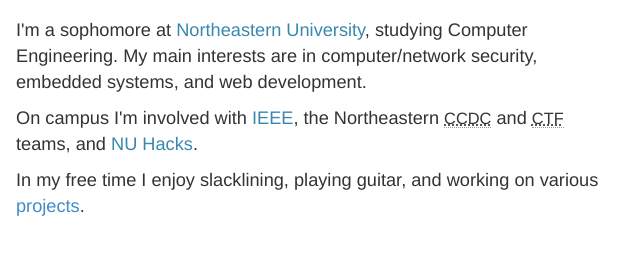
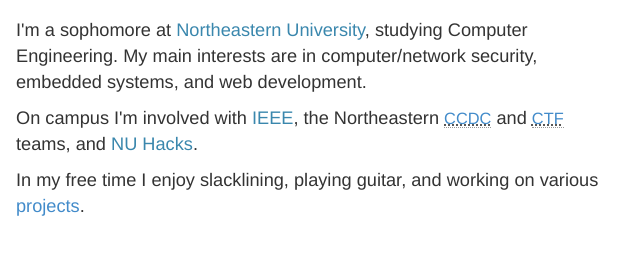
Before and after one commit to markmossberg/mark.mn, a plain HTML site: page index.html in a window 1280 px wide. Shown: the part 178-432 px from the top of the page, 169-798 px from the left. Drawn offline with Linux system fonts and the light colour scheme; files whose address does not match are found by name.

Commit message:
add links for ccdc and ctf

```diff
--- a/index.html
+++ b/index.html
@@ -63,8 +63,8 @@
                             <!-- didn't do too much with crew this semester :/ -->
                             <!-- the <a class="text-info" href="http://crew.ccs.neu.edu" target="_blank">Undergraduate Experimental Systems Group</a> (Crew), -->
                             the Northeastern
-                            <abbr title="Collegiate Cyber Defense Competition" class="initialism">CCDC</abbr> and
-                            <abbr title="Capture the Flag" class="initialism">CTF</abbr> teams,
+                            <abbr title="Collegiate Cyber Defense Competition" class="initialism"><a href="http://www.nationalccdc.org/" target="_blank">CCDC</a></abbr> and
+                            <abbr title="Capture the Flag" class="initialism"><a href="http://en.wikipedia.org/wiki/Capture_the_flag#Computer_security" target="_blank">CTF</a></abbr> teams,
                             and <a class="text-info" href="http://hacks.io" target="_blank">NU Hacks</a>.
                         </p>
                         <p>
```
